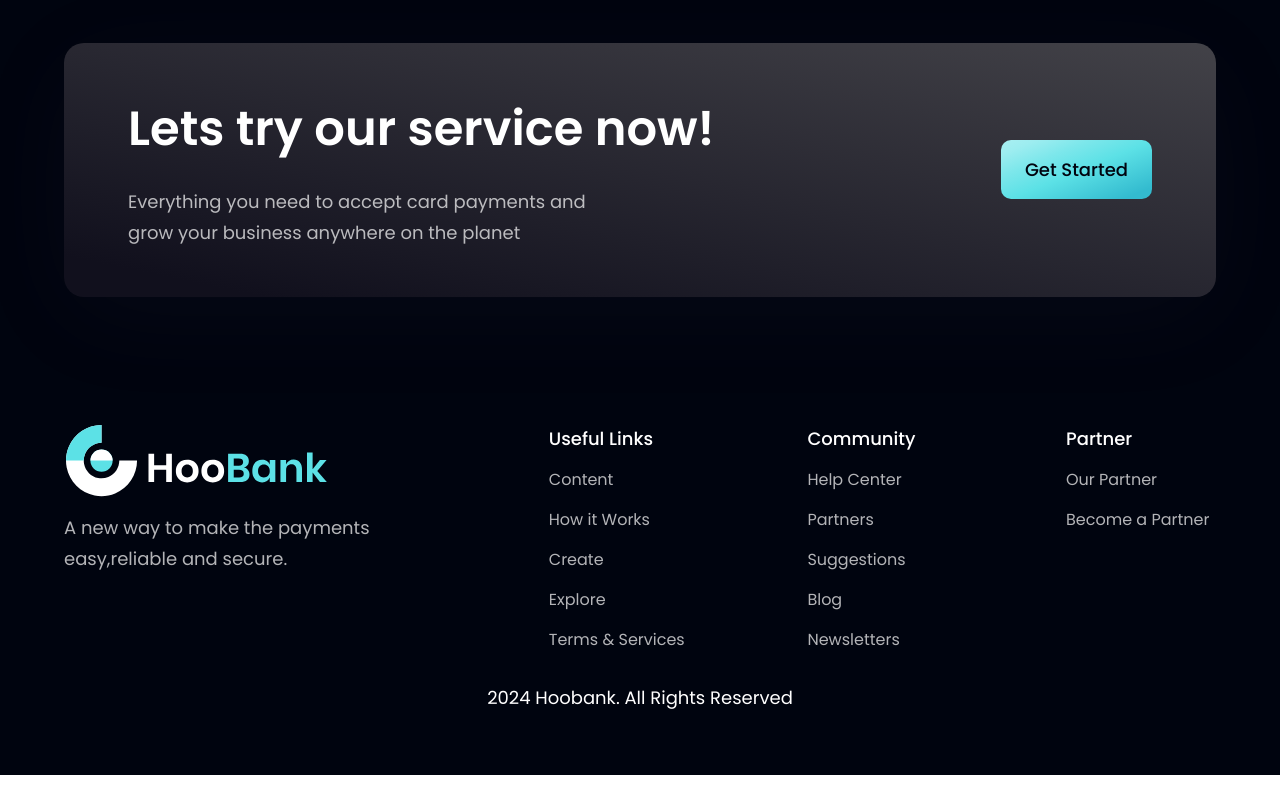
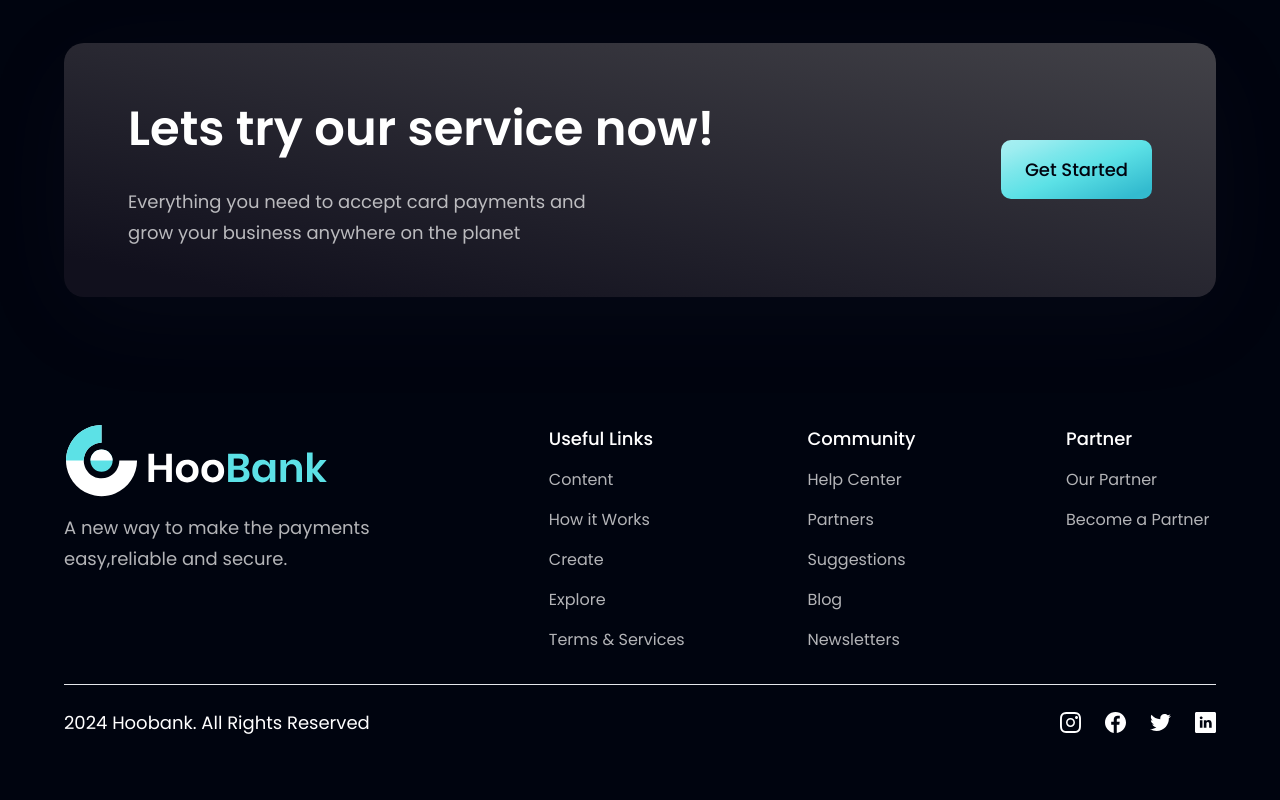
Before and after one commit to bobbyDeepak1415/Bank-application, a React (Vite) app: page / in a window 1280 px wide. Shown: the part 4203-5003 px from the top of the page. Before the commit the page ends 4978 px from the top, so only its background shows below. Built offline with nearby package versions, Linux system fonts and the light colour scheme.

Commit message:
social media section added

```diff
--- a/src/components/Footer.jsx
+++ b/src/components/Footer.jsx
@@ -40,10 +40,22 @@
         ))}
       </div>
     </div>
-    <div>
+    <div className="w-full flex justify-between items-center md:flex-row flex-col pt-6 border-t-[1px] border-t-[#3f3r45]">
       <p className="font-poppins font-normal text-center text-[18px] leading-[27px] text-white">
         2024 Hoobank. All Rights Reserved
       </p>
+      <div className="flex flex-row md:mt-0 mt-6">
+        {socialMedia.map((social, index) => (
+          <img
+            key={social.id}
+            src={social.icon}
+            alt={social.id}
+            className={`w-[21px] h-[21px] object-contain cursor-pointer ${
+              index !== socialMedia.length - 1 ? "mr-6" : "mr-0"
+            }`}
+          />
+        ))}
+      </div>
     </div>
   </section>
 );
```
